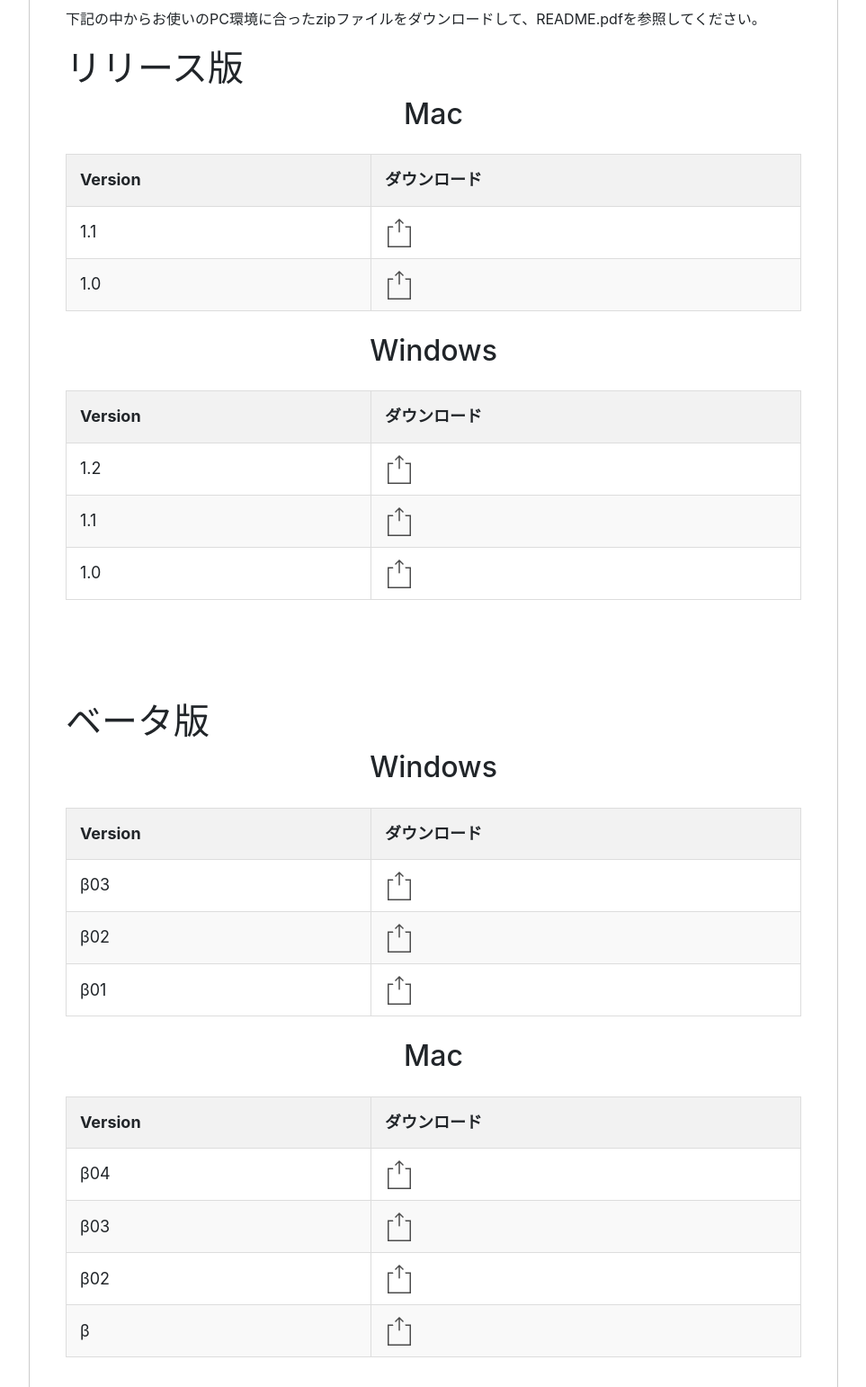
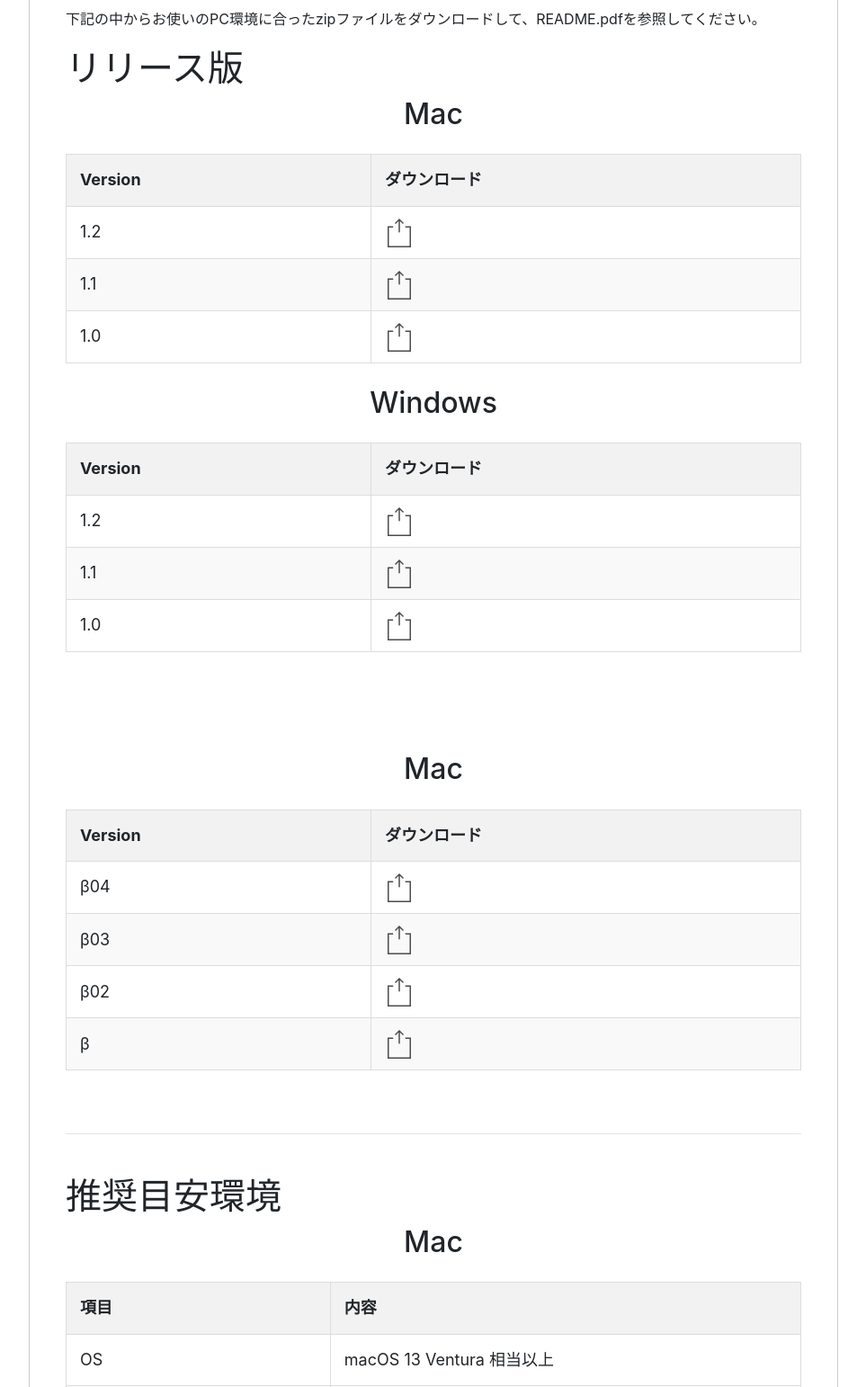
Before and after one commit to bishimaru/web_mail_operator, a Django app: page /how_to_use/ in a window 1280 px wide. Shown: the part 339-1881 px from the top of the page at 90% size, without its empty margins (158-1121 px from the left). Run offline with Django 3.2, Linux system fonts and the light colour scheme; some libraries are stand-ins or nearby versions.

Commit message:
auto commit

```diff
--- a/templates/how_to_use.html
+++ b/templates/how_to_use.html
@@ -16,6 +16,11 @@
       </tr>
     </thead>
     <tbody>
+      <tr>
+        <td>1.2</td>
+        <td><a href="{% static 'downloads/mac/meruopetyan_m_70130.zip' %}" download>
+          <img src="{% static 'img/download_icon.png' %}" alt="Download Icon" /></a></td>
+      </tr>
       <tr>
         <td>1.1</td>
         <td><a href="{% static 'downloads/mac/meruopetyan_m_61108.zip' %}" download>
@@ -55,7 +60,7 @@
     </tbody>
   </table>
   <br><br><br>
-  <h1>ベータ版</h1>
+  <!-- <h1>ベータ版</h1>
   <h2>Windows</h2>
   <table class="styled-table">
     <thead>
@@ -81,7 +86,7 @@
           <img src="{% static 'img/download_icon.png' %}" alt="Download Icon" /></a></td>
       </tr>
     </tbody>
-  </table>
+  </table> -->
   <h2>Mac</h2>
     <table class="styled-table">
       <thead>
```
Also changed, not shown: 3 other files.
